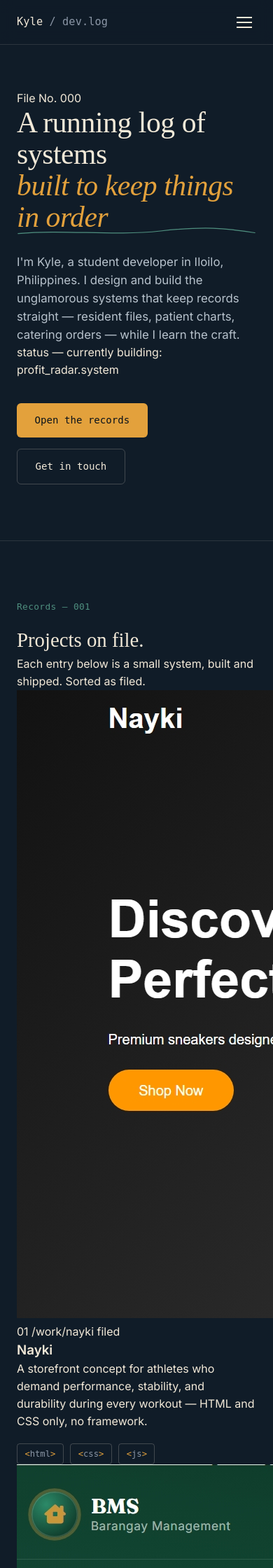
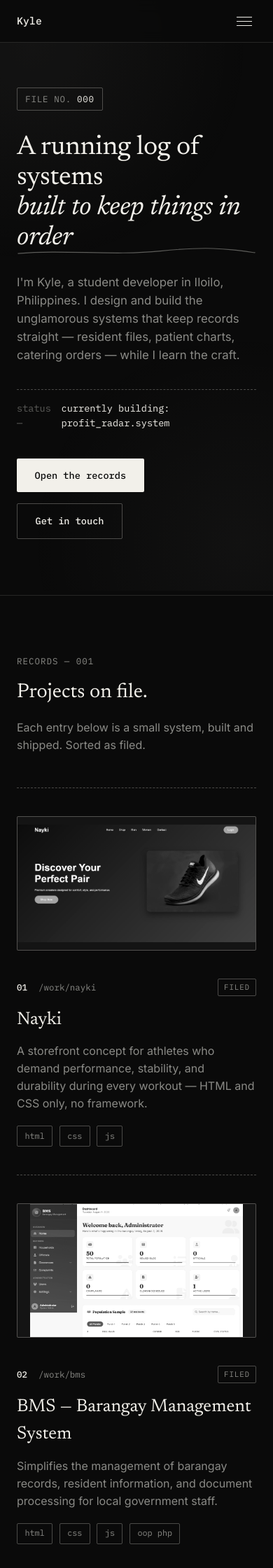
Before and after one commit to Eyexel22/porfolio, a PHP site: page / in a window 390 px wide; the page is wider, and only the part inside the window is pictured. Shown: the top 2240 px of that part at 70% size. Run offline with PHP 8.4, Linux system fonts and the light colour scheme.

Commit message:
Update style.css

```diff
--- a/style.css
+++ b/style.css
@@ -1,17 +1,14 @@
 :root {
-  --navy: #101c28;
-  --navy-deep: #0a121a;
-  --paper: #f2e9d8;
-  --paper-dim: #b7c2cc;
-  --ink-dim: #8b97a6;
-  --amber: #e3a13c;
-  --teal: #4f8f7f;
-  --clay: #c1573a;
-  --line: rgba(242, 233, 216, 0.12);
-  --line-strong: rgba(242, 233, 216, 0.22);
+  --black: #0a0a0a;
+  --black-raised: #141414;
+  --white: #f2f0ea;
+  --white-dim: #8a8a86;
+  --white-faint: #5c5c59;
+  --line: rgba(242, 240, 234, 0.12);
+  --line-strong: rgba(242, 240, 234, 0.28);
 
-  --display: "Instrument Serif", serif;
-  --mono: "JetBrains Mono", ui-monospace, monospace;
+  --display: "Newsreader", serif;
+  --mono: "IBM Plex Mono", ui-monospace, monospace;
   --body: "Inter", sans-serif;
   --max: 1080px;
 }
@@ -21,8 +18,8 @@
 html { scroll-behavior: smooth; }
 
 body {
-  background: var(--navy);
-  color: var(--paper);
+  background: var(--black);
+  color: var(--white);
   font-family: var(--body);
   line-height: 1.55;
   -webkit-font-smoothing: antialiased;
@@ -37,25 +34,23 @@ body {
 a { color: inherit; text-decoration: none; }
 ul { list-style: none; }
 
-::selection { background: var(--amber); color: var(--navy-deep); }
+::selection { background: var(--white); color: var(--black); }
 
 :focus-visible {
-  outline: 2px solid var(--amber);
+  outline: 2px solid var(--white);
   outline-offset: 3px;
 }
 
-/* faint drafting-table grid texture */
-.grid-texture {
+/* faint paper-grain texture, pure monochrome */
+.paper-texture {
   position: fixed;
   inset: 0;
   pointer-events: none;
   z-index: 0;
-  opacity: 0.5;
+  opacity: 0.9;
   background-image:
-    linear-gradient(var(--line) 1px, transparent 1px),
-    linear-gradient(90deg, var(--line) 1px, transparent 1px);
-  background-size: 64px 64px;
-  mask-image: radial-gradient(ellipse 70% 60% at 50% 0%, black 0%, transparent 75%);
+    radial-gradient(circle at 12% 8%, rgba(242,240,234,0.05), transparent 40%),
+    radial-gradient(circle at 88% 92%, rgba(242,240,234,0.04), transparent 40%);
 }
 
 section, header, footer { position: relative; z-index: 1; }
@@ -66,7 +61,7 @@ section, header, footer { position: relative; z-index: 1; }
   top: 0;
   z-index: 50;
   backdrop-filter: blur(10px);
-  background: rgba(16, 28, 40, 0.82);
+  background: rgba(10, 10, 10, 0.86);
   border-bottom: 1px solid var(--line);
 }
 
@@ -77,34 +72,38 @@ section, header, footer { position: relative; z-index: 1; }
   display: flex;
   align-items: center;
   justify-content: space-between;
+  gap: 1rem;
 }
 
 .nav-mark {
   font-family: var(--mono);
-  font-size: 0.95rem;
+  font-size: 0.92rem;
   letter-spacing: 0.01em;
   font-weight: 500;
+  white-space: nowrap;
+  overflow: hidden;
+  text-overflow: ellipsis;
+  min-width: 0;
 }
 
-.nav-mark-dim { color: var(--ink-dim); }
-.cursor-static { color: var(--amber); }
+.nav-mark-dim { color: var(--white-dim); }
 
 .nav-links {
   display: flex;
   gap: 2rem;
-  font-size: 0.85rem;
+  font-size: 0.82rem;
   font-family: var(--mono);
 }
 
 .nav-links a {
   position: relative;
-  color: var(--ink-dim);
+  color: var(--white-dim);
   transition: color 0.2s ease;
 }
 
 .nav-links a:hover,
 .nav-links a.active {
-  color: var(--paper);
+  color: var(--white);
 }
 
 .nav-links a.active::after {
@@ -124,12 +123,13 @@ section, header, footer { position: relative; z-index: 1; }
   border: none;
   cursor: pointer;
   padding: 6px;
+  flex-shrink: 0;
 }
 
 .nav-toggle span {
   width: 22px;
-  height: 2px;
-  background: var(--paper);
+  height: 1px;
+  background: var(--white);
   transition: transform 0.25s ease, opacity 0.25s ease;
 }
 
@@ -138,43 +138,52 @@ section, header, footer { position: relative; z-index: 1; }
   max-width: var(--max);
   margin: 0 auto;
   padding: clamp(4rem, 12vw, 7rem) 1.5rem 5rem;
+  border-bottom: 1px solid var(--line);
 }
 
-.hero-eyebrow {
+.hero-tag {
+  display: inline-flex;
+  align-items: baseline;
+  gap: 0.5rem;
   font-family: var(--mono);
-  font-size: 0.82rem;
-  color: var(--amber);
-  letter-spacing: 0.04em;
-  margin-bottom: 1.5rem;
+  font-size: 0.78rem;
+  letter-spacing: 0.06em;
+  text-transform: uppercase;
+  color: var(--white-dim);
+  border: 1px solid var(--line-strong);
+  border-radius: 2px;
+  padding: 0.35rem 0.7rem;
+  margin-bottom: 2rem;
 }
+
+.hero-tag-num { color: var(--white); }
 
 .hero-title {
   font-family: var(--display);
   font-weight: 400;
-  font-size: clamp(2.6rem, 7vw, 4.6rem);
-  line-height: 1.08;
-  max-width: 19ch;
+  font-size: clamp(2.4rem, 6.6vw, 4.2rem);
+  line-height: 1.12;
+  max-width: 20ch;
   letter-spacing: -0.01em;
 }
 
 .hero-underline {
   position: relative;
   display: inline-block;
-  color: var(--amber);
   font-style: italic;
 }
 
 .scribble {
   position: absolute;
   left: 0;
-  bottom: -0.12em;
+  bottom: -0.1em;
   width: 100%;
   height: 0.3em;
   overflow: visible;
 }
 
 .scribble path {
-  stroke: var(--teal);
+  stroke: var(--white-faint);
   stroke-dasharray: 340;
   stroke-dashoffset: 340;
   animation: draw 1.2s ease 0.6s forwards;
@@ -185,31 +194,34 @@ section, header, footer { position: relative; z-index: 1; }
 }
 
 .hero-sub {
-  max-width: 46ch;
+  max-width: 48ch;
   margin-top: 1.75rem;
   font-size: 1.05rem;
-  color: var(--paper-dim);
+  color: var(--white-dim);
 }
 
-/* signature terminal line */
-.terminal {
+/* signature ledger status line */
+.hero-ledger {
   margin-top: 2.25rem;
   display: flex;
   align-items: center;
   gap: 0.6rem;
   font-family: var(--mono);
-  font-size: 0.88rem;
-  color: var(--teal);
+  font-size: 0.85rem;
+  color: var(--white);
   min-height: 1.4em;
+  padding-top: 1rem;
+  border-top: 1px dashed var(--line-strong);
+  max-width: 48ch;
 }
 
-.terminal-prompt { color: var(--amber); }
+.ledger-mark { color: var(--white-faint); }
 
-.terminal-cursor {
+.ledger-cursor {
   display: inline-block;
   width: 7px;
   height: 1em;
-  background: var(--teal);
+  background: var(--white);
   animation: blink 1s step-end infinite;
   vertical-align: text-bottom;
 }
@@ -222,14 +234,14 @@ section, header, footer { position: relative; z-index: 1; }
 .hero-actions {
   display: flex;
   gap: 1rem;
-  margin-top: 2.25rem;
+  margin-top: 2.5rem;
   flex-wrap: wrap;
 }
 
 .btn {
   padding: 0.85rem 1.6rem;
-  border-radius: 6px;
-  font-size: 0.88rem;
+  border-radius: 2px;
+  font-size: 0.85rem;
   font-weight: 500;
   font-family: var(--mono);
   transition: transform 0.2s ease, background 0.2s ease, border-color 0.2s ease, color 0.2s ease;
@@ -237,20 +249,19 @@ section, header, footer { position: relative; z-index: 1; }
 }
 
 .btn-primary {
-  background: var(--amber);
-  color: var(--navy-deep);
+  background: var(--white);
+  color: var(--black);
 }
 
-.btn-primary:hover { transform: translateY(-2px); background: #edb35a; }
+.btn-primary:hover { transform: translateY(-2px); background: #d9d7d0; }
 
 .btn-ghost {
   border: 1px solid var(--line-strong);
-  color: var(--paper);
+  color: var(--white);
 }
 
 .btn-ghost:hover {
-  border-color: var(--teal);
-  color: var(--teal);
+  border-color: var(--white);
   transform: translateY(-2px);
 }
 
@@ -258,103 +269,142 @@ section, header, footer { position: relative; z-index: 1; }
 .section-tag {
   display: inline-block;
   font-family: var(--mono);
-  font-size: 0.8rem;
-  letter-spacing: 0.03em;
-  color: var(--teal);
+  font-size: 0.78rem;
+  letter-spacing: 0.08em;
+  text-transform: uppercase;
+  color: var(--white-dim);
   margin-bottom: 0.9rem;
 }
 
-.section-head h2, .about h2, .contact h2 {
+.section-head h2, .about-head h2, .contact h2 {
   font-family: var(--display);
   font-weight: 400;
   font-size: clamp(1.8rem, 3.8vw, 2.6rem);
 }
 
-/* ---------- WORK ---------- */
+.section-desc {
+  margin-top: 0.9rem;
+  color: var(--white-dim);
+  max-width: 50ch;
+}
+
+/* ---------- WORK / RECORD LIST ---------- */
 .work {
   max-width: var(--max);
   margin: 0 auto;
   padding: 5rem 1.5rem;
-  border-top: 1px solid var(--line);
+  border-bottom: 1px solid var(--line);
 }
 
-.project-list {
+.record-list {
   margin-top: 3rem;
   display: flex;
   flex-direction: column;
-  gap: 1px;
-  background: var(--line);
 }
 
-.project {
-  background: var(--navy);
+.record {
   display: grid;
   grid-template-columns: 300px 1fr;
   gap: 2.5rem;
-  padding: 2.5rem 1rem;
-  transition: background 0.3s ease, transform 0.2s ease;
+  padding: 2.5rem 0;
+  border-top: 1px dashed var(--line-strong);
+  transition: opacity 0.25s ease, padding-left 0.25s ease;
   text-decoration: none;
   color: inherit;
   cursor: pointer;
 }
 
-.project:hover { background: var(--navy-deep); transform: translateY(-2px); }
+.record-list .record:last-child {
+  border-bottom: 1px dashed var(--line-strong);
+}
 
-.project-visual {
+.record:hover { padding-left: 0.75rem; opacity: 0.92; }
+
+.record-visual {
   position: relative;
   aspect-ratio: 16/9;
-  border-radius: 4px;
+  border-radius: 2px;
   overflow: hidden;
-  background: linear-gradient(160deg, color-mix(in srgb, var(--tint) 18%, var(--navy)), var(--navy));
-  border: 1px solid color-mix(in srgb, var(--tint) 35%, transparent);
+  background: var(--black-raised);
+  border: 1px solid var(--line-strong);
   display: flex;
   align-items: center;
   justify-content: center;
 }
 
-.project-visual img {
+.record-visual img {
   width: 100%;
   height: 100%;
   object-fit: contain;
   display: block;
+  filter: grayscale(100%) contrast(1.05);
 }
 
-.project-meta {
+.visual-pending {
+  width: 100%;
+  height: 100%;
+  display: flex;
+  align-items: center;
+  justify-content: center;
+  background-image: repeating-linear-gradient(
+    45deg,
+    rgba(242,240,234,0.05) 0,
+    rgba(242,240,234,0.05) 1px,
+    transparent 1px,
+    transparent 9px
+  );
+}
+
+.visual-pending span {
+  font-family: var(--mono);
+  font-size: 0.7rem;
+  letter-spacing: 0.06em;
+  color: var(--white-dim);
+  border: 1px solid var(--line-strong);
+  border-radius: 2px;
+  padding: 0.3rem 0.6rem;
+}
+
+.record-head {
   display: flex;
   align-items: center;
   gap: 1rem;
   font-family: var(--mono);
-  font-size: 0.8rem;
-  margin-bottom: 0.85rem;
+  font-size: 0.78rem;
+  margin-bottom: 0.9rem;
+  color: var(--white-dim);
 }
 
-.project-path { color: var(--ink-dim); }
-
-.project-status {
-  display: inline-flex;
-  align-items: center;
-  gap: 0.4rem;
-  color: var(--paper-dim);
+.record-no {
+  color: var(--white);
+  font-weight: 500;
 }
 
-.project-status i {
-  width: 7px; height: 7px;
-  border-radius: 50%;
-  display: inline-block;
+.record-path { flex: 1; }
+
+.record-stamp {
+  text-transform: uppercase;
+  letter-spacing: 0.08em;
+  font-size: 0.68rem;
+  border: 1px solid var(--line-strong);
+  border-radius: 2px;
+  padding: 0.2rem 0.5rem;
+  color: var(--white-dim);
 }
 
-.project-status.is-live i { background: var(--teal); box-shadow: 0 0 0 3px color-mix(in srgb, var(--teal) 25%, transparent); }
-.project-status.is-archived i { background: var(--clay); box-shadow: 0 0 0 3px color-mix(in srgb, var(--clay) 25%, transparent); }
+.record-stamp-pending {
+  border-style: dashed;
+}
 
-.project-info h3 {
+.record-body h3 {
   font-family: var(--display);
   font-weight: 400;
   font-size: 1.6rem;
   margin-bottom: 0.75rem;
 }
 
-.project-info p {
-  color: var(--paper-dim);
+.record-body p {
+  color: var(--white-dim);
   max-width: 60ch;
 }
 
@@ -367,63 +417,63 @@ section, header, footer { position: relative; z-index: 1; }
 
 .tag-list li {
   font-family: var(--mono);
-  font-size: 0.76rem;
+  font-size: 0.74rem;
   padding: 0.3rem 0.65rem;
   border: 1px solid var(--line-strong);
-  border-radius: 4px;
-  color: var(--ink-dim);
+  border-radius: 2px;
+  color: var(--white-dim);
 }
-
-.tag-list li::before { content: "<"; color: var(--amber); }
-.tag-list li::after { content: ">"; color: var(--amber); }
 
 /* ---------- ABOUT ---------- */
 .about {
   max-width: var(--max);
   margin: 0 auto;
   padding: 5rem 1.5rem;
-  border-top: 1px solid var(--line);
+  border-bottom: 1px solid var(--line);
 }
 
 .about-grid {
   display: grid;
-  grid-template-columns: 1fr 1.3fr;
+  grid-template-columns: 0.9fr 1.1fr 0.9fr;
   gap: 3rem;
 }
 
-.about h2 { margin-top: 0.5rem; max-width: 12ch; }
+.about-head h2 { margin-top: 0.5rem; max-width: 12ch; }
 
 .about-copy p {
-  color: var(--paper-dim);
-  max-width: 58ch;
+  color: var(--white-dim);
+  max-width: 44ch;
   margin-bottom: 1.2rem;
 }
 
-.about-facts {
+.about-card {
+  border: 1px solid var(--line-strong);
+  border-radius: 2px;
+  padding: 1.5rem;
+  align-self: start;
+}
+
+.about-card-row {
   display: flex;
   flex-direction: column;
-  gap: 1rem;
-  margin-top: 2rem;
-  padding-top: 1.5rem;
-  border-top: 1px solid var(--line);
+  gap: 0.3rem;
+  padding: 0.9rem 0;
+  border-top: 1px dashed var(--line);
 }
 
-.about-facts div {
-  display: grid;
-  grid-template-columns: 14ch 1fr;
-  gap: 1rem;
-  align-items: baseline;
+.about-card-row:first-child { border-top: none; padding-top: 0; }
+
+.about-card-row span {
+  font-family: var(--mono);
+  font-size: 0.72rem;
+  text-transform: uppercase;
+  letter-spacing: 0.06em;
+  color: var(--white-faint);
 }
 
-.about-facts span {
-  font-family: var(--mono);
-  font-size: 0.78rem;
-  color: var(--teal);
-}
-
-.about-facts strong {
+.about-card-row strong {
   font-weight: 500;
-  color: var(--paper);
+  color: var(--white);
 }
 
 /* ---------- SKILLS ---------- */
@@ -544,15 +608,19 @@ section, header, footer { position: relative; z-index: 1; }
 }
 
 /* ---------- RESPONSIVE ---------- */
+@media (max-width: 900px) {
+  .about-grid { grid-template-columns: 1fr; }
+  .about-card { order: 3; }
+}
+
 @media (max-width: 800px) {
-  .about-grid { grid-template-columns: 1fr; }
-  .project { grid-template-columns: 1fr; }
-  .project-visual { max-width: 100%; }
-  .about-facts div { grid-template-columns: 1fr; gap: 0.2rem; }
+  .record { grid-template-columns: 1fr; }
 }
 
 @media (max-width: 640px) {
   .nav-toggle { display: flex; }
+  .nav-mark { max-width: 60vw; }
+  .nav-mark-dim { display: none; }
 
   .nav-links {
     position: absolute;
```
Also changed, not shown: other parts of style.css (+38 -22 lines).
